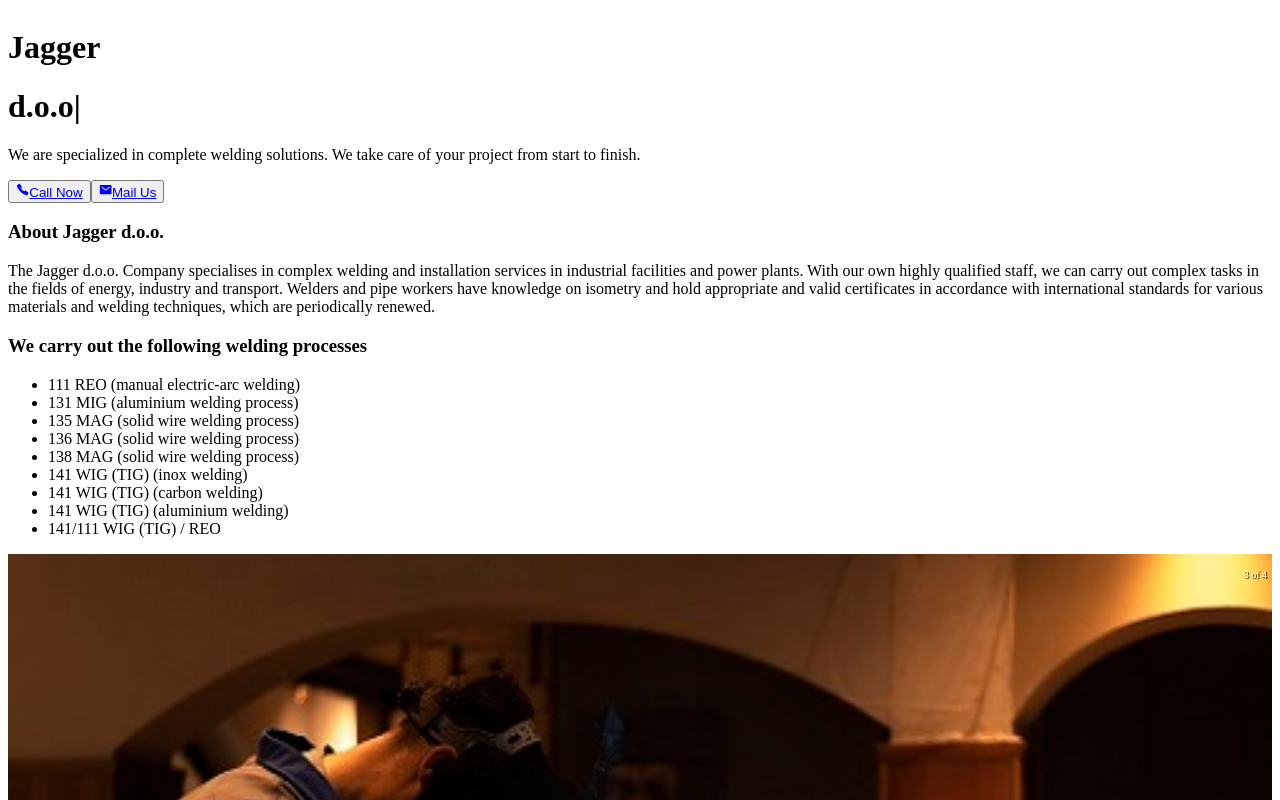
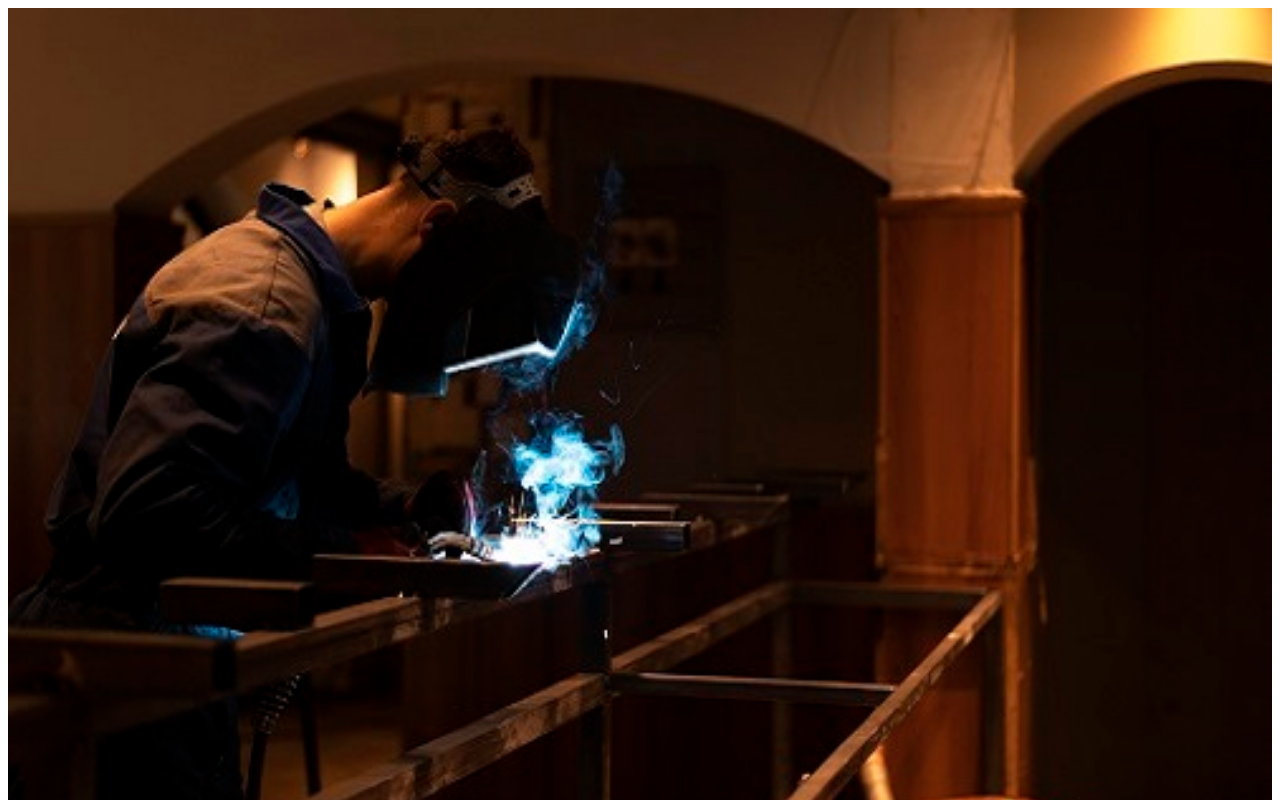
Before and after one commit to codingwithprince/jagger-welding, a Next.js app: page / in a window 1280 px wide. Shown: the top 800 px of the page. Built offline with nearby package versions, Linux system fonts and the light colour scheme; grey boxes are pictures that could not be loaded.

Commit message:
resized image seize

```diff
--- a/components/Hero.js
+++ b/components/Hero.js
@@ -25,7 +25,7 @@
                   images.map(item => {
                     return(
                       <div key={item.id}>
-                       <Image layout='fill'  className='shadow-full object-cover h-[70vh]' src={item.image} alt='jagger-welding-man-welding'/>
+                       <img className='shadow-full object-cover h-[70vh]' src={item.image} alt='jagger-welding-man-welding'/>
                         {/* <p className="legend bg-pink-500">Jagger d.o.o</p> */}
                       </div>
                     )
```
